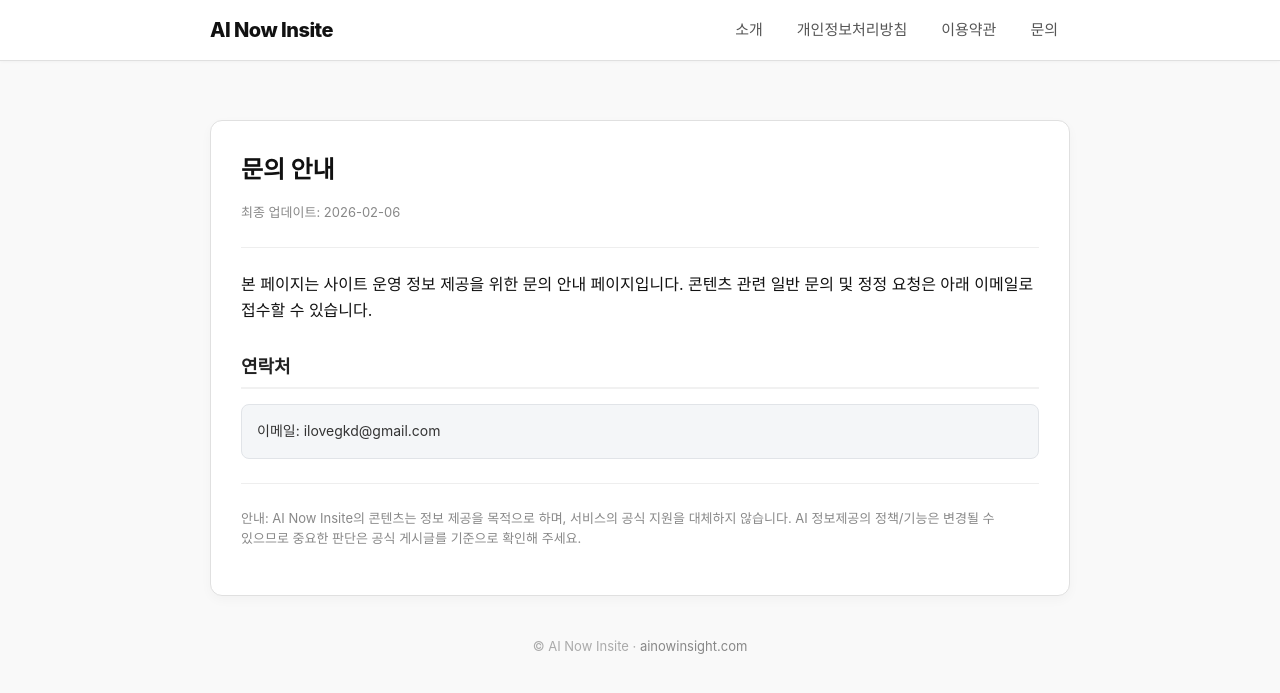
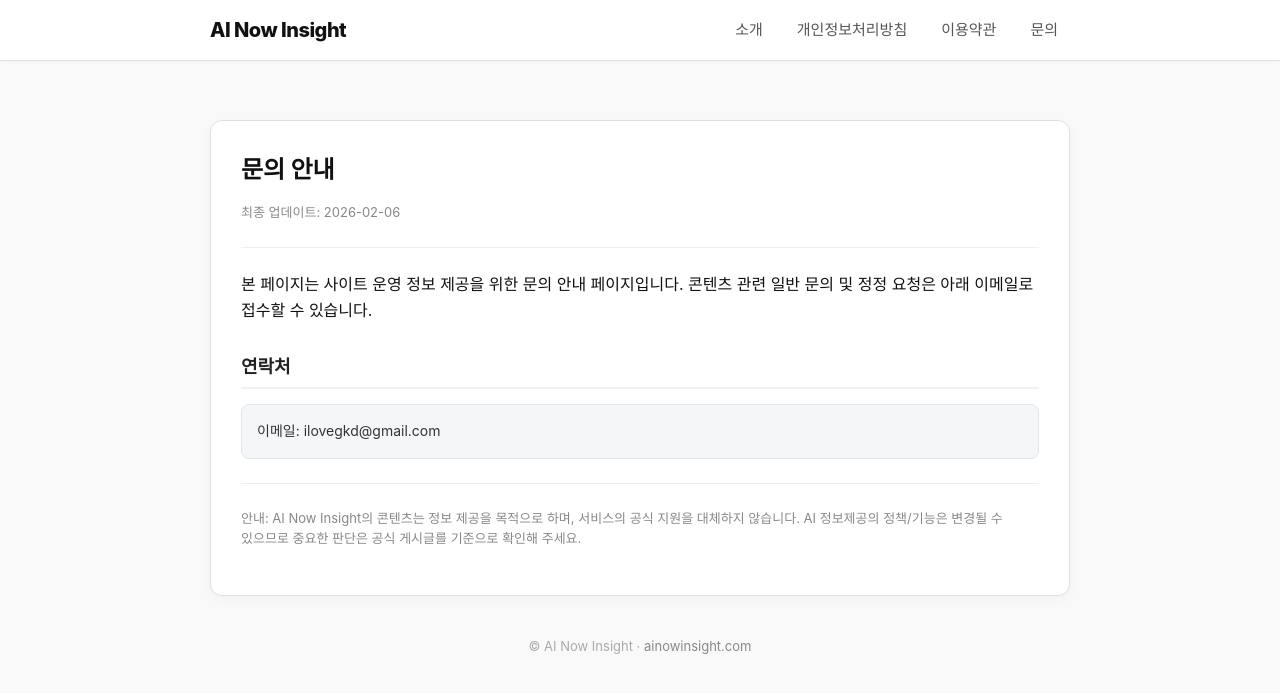
Before and after one commit to ilovegkd/ilovegkd.github.io, a Jekyll site: the page contact.html, which Jekyll copies as it is, in a window 1280 px wide. Shown: the top 693 px of the page. Built offline with Jekyll 4.4.1, drawn with Linux system fonts in a browser that asks for light colours.

Commit message:
Update contact.html

```diff
--- a/contact.html
+++ b/contact.html
@@ -3,8 +3,8 @@
 <head>
   <meta charset="utf-8" />
   <meta name="viewport" content="width=device-width,initial-scale=1" />
-  <title>문의 - AI Now Insite</title>
-  <meta name="description" content="AI Now Insite(ainowinsight.com) 문의 안내 페이지" />
+  <title>문의 - AI Now Insight</title>
+  <meta name="description" content="AI Now Insight(ainowinsight.com) 문의 안내 페이지" />
   <link rel="canonical" href="https://ainowinsight.com/contact.html" />
   <link rel="stylesheet" href="/assets/site.css" />
 </head>
@@ -14,7 +14,7 @@
      <!-- ✅ 고정 상단 로고 + 메뉴 -->
     <header class="header">
       <div class="topbar">
-        <a class="logo" href="/">AI Now Insite</a>
+        <a class="logo" href="/">AI Now Insight</a>
         <nav class="nav">
           <a href="/about.html">소개</a>
           <a href="/privacy.html">개인정보처리방침</a>
@@ -42,13 +42,13 @@
 
         <hr />
         <p class="meta">
-          안내: AI Now Insite의 콘텐츠는 정보 제공을 목적으로 하며, 서비스의 공식 지원을 대체하지 않습니다.
+          안내: AI Now Insight의 콘텐츠는 정보 제공을 목적으로 하며, 서비스의 공식 지원을 대체하지 않습니다.
           AI 정보제공의 정책/기능은 변경될 수 있으므로 중요한 판단은 공식 게시글를 기준으로 확인해 주세요.
         </p>
       </div>
     </section>
 
-    <footer class="footer">© AI Now Insite · <span class="meta">ainowinsight.com</span></footer>
+    <footer class="footer">© AI Now Insight · <span class="meta">ainowinsight.com</span></footer>
   </div>
 </body>
 </html>
```
